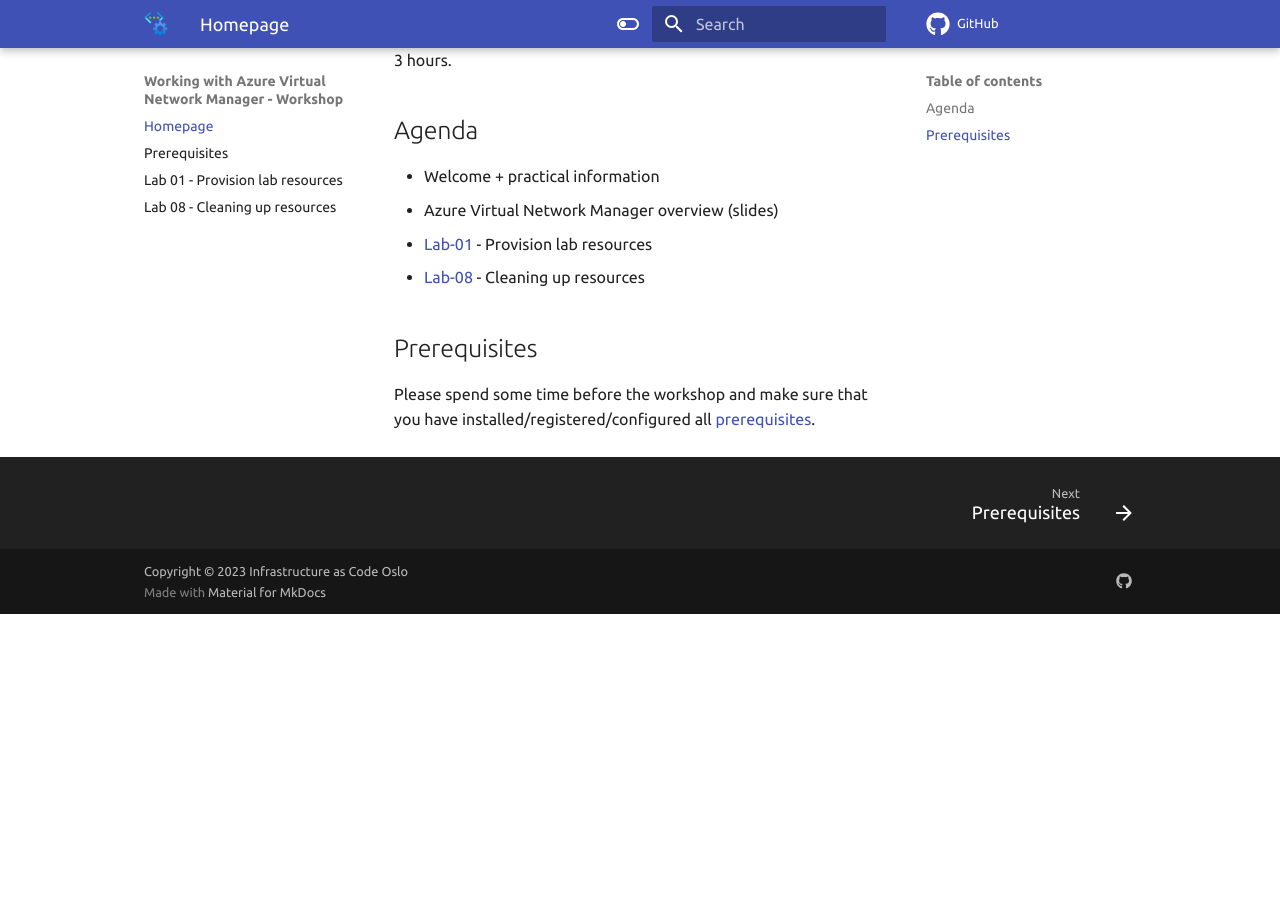
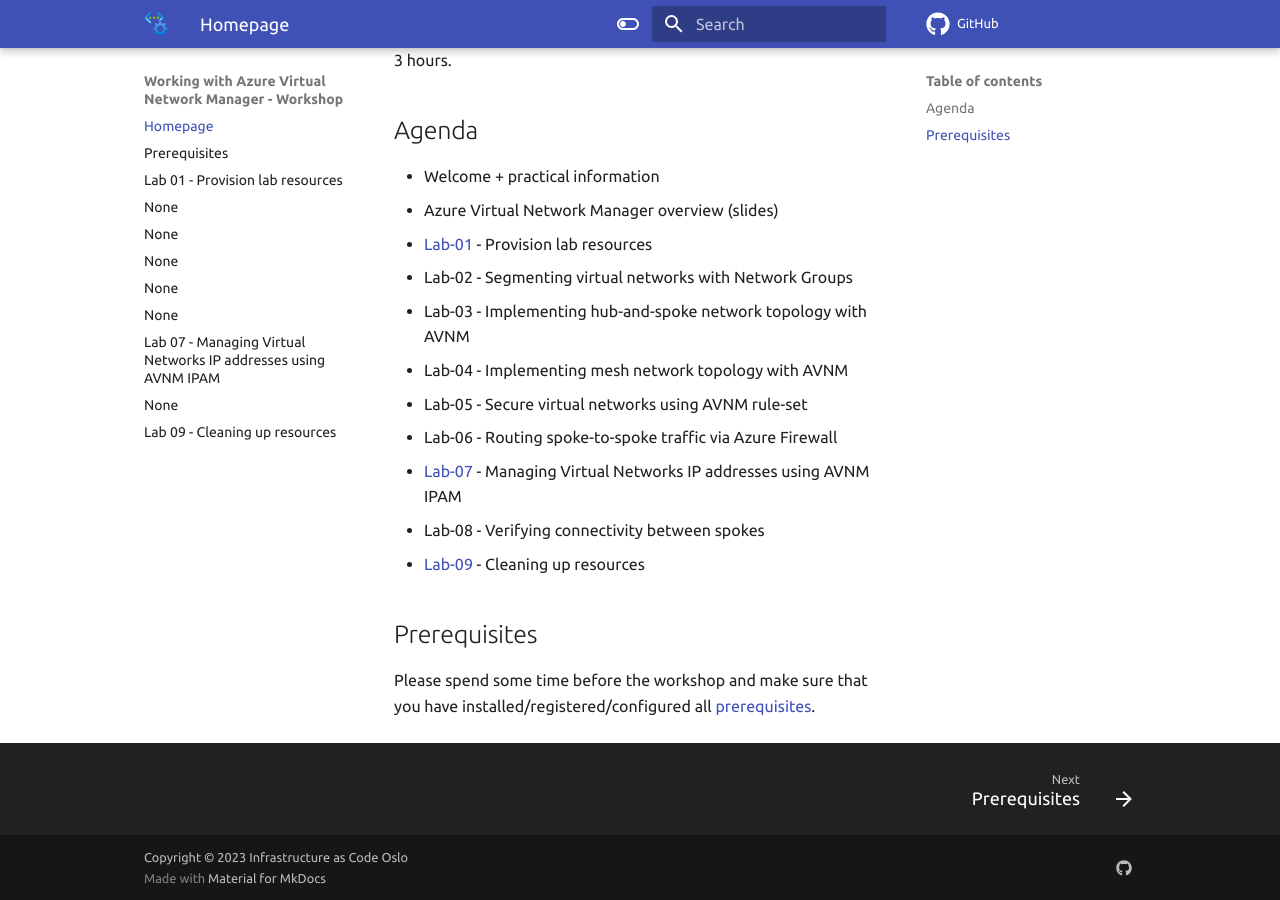
Before and after one commit to iac-oslo/avnm-labs, an MkDocs documentation site: the page built from docs/index.md, in a window 1280 px wide and 900 px high, scrolled down 920 px. Built offline with MkDocs 1.6.1 and Material for MkDocs 9.7.7, drawn with Linux system fonts in a browser that asks for light colours; comment, search, counter and statistics services are not loaded; before the commit the page ends 1534 px from its top, so only the background shows below that.

Commit message:
lab-07 + restructuring

```diff
--- a/docs/index.md
+++ b/docs/index.md
@@ -20,7 +20,14 @@
 - Welcome + practical information
 - Azure Virtual Network Manager overview (slides)
 - [Lab-01](labs/lab-01/index.md) - Provision lab resources
-- [Lab-08](labs/lab-08/index.md) - Cleaning up resources
+- Lab-02 - Segmenting virtual networks with Network Groups
+- Lab-03 - Implementing hub-and-spoke network topology with AVNM
+- Lab-04 - Implementing mesh network topology with AVNM
+- Lab-05 - Secure virtual networks using AVNM rule-set
+- Lab-06 - Routing spoke-to-spoke traffic via Azure Firewall
+- [Lab-07](labs/lab-07/index.md) - Managing Virtual Networks IP addresses using AVNM IPAM
+- Lab-08 - Verifying connectivity between spokes
+- [Lab-09](labs/lab-09/index.md) - Cleaning up resources
 
 ## Prerequisites
 
--- a/mkdocs.yml
+++ b/mkdocs.yml
@@ -6,7 +6,14 @@
   - Homepage: index.md
   - Prerequisites: prerequisites.md
   - Lab 01 - Provision lab resources: labs/lab-01/index.md
-  - Lab 08 - Cleaning up resources: labs/lab-08/index.md
+  - Lab 02 - Segmenting virtual networks with Network Groups
+  - Lab 03 - Implementing hub-and-spoke network topology with AVNM
+  - Lab 04 - Implementing mesh network topology with AVNM
+  - Lab 05 - Secure virtual networks using AVNM rule-set
+  - Lab 06 - Routing spoke-to-spoke traffic via Azure Firewall
+  - Lab 07 - Managing Virtual Networks IP addresses using AVNM IPAM: labs/lab-07/index.md
+  - Lab-08 - Verifying connectivity between spokes
+  - Lab 09 - Cleaning up resources: labs/lab-09/index.md
 theme:
   name: material
   font:
```
Also changed, not shown: docs/labs/lab-07/index.md (added, +45 -0 lines), docs/assets/images/lab-07/associate-vnet-1.png (added), docs/assets/images/lab-07/associate-vnet.png (added), docs/assets/images/lab-07/create-address-pool-1.png (added), docs/assets/images/lab-07/create-address-pool-2.png (added), docs/assets/images/lab-07/create-address-pool-3.png (added), docs/assets/images/lab-07/create-address-pool.png (added), docs/labs/lab-09/index.md (renamed from docs/labs/lab-08/index.md).
